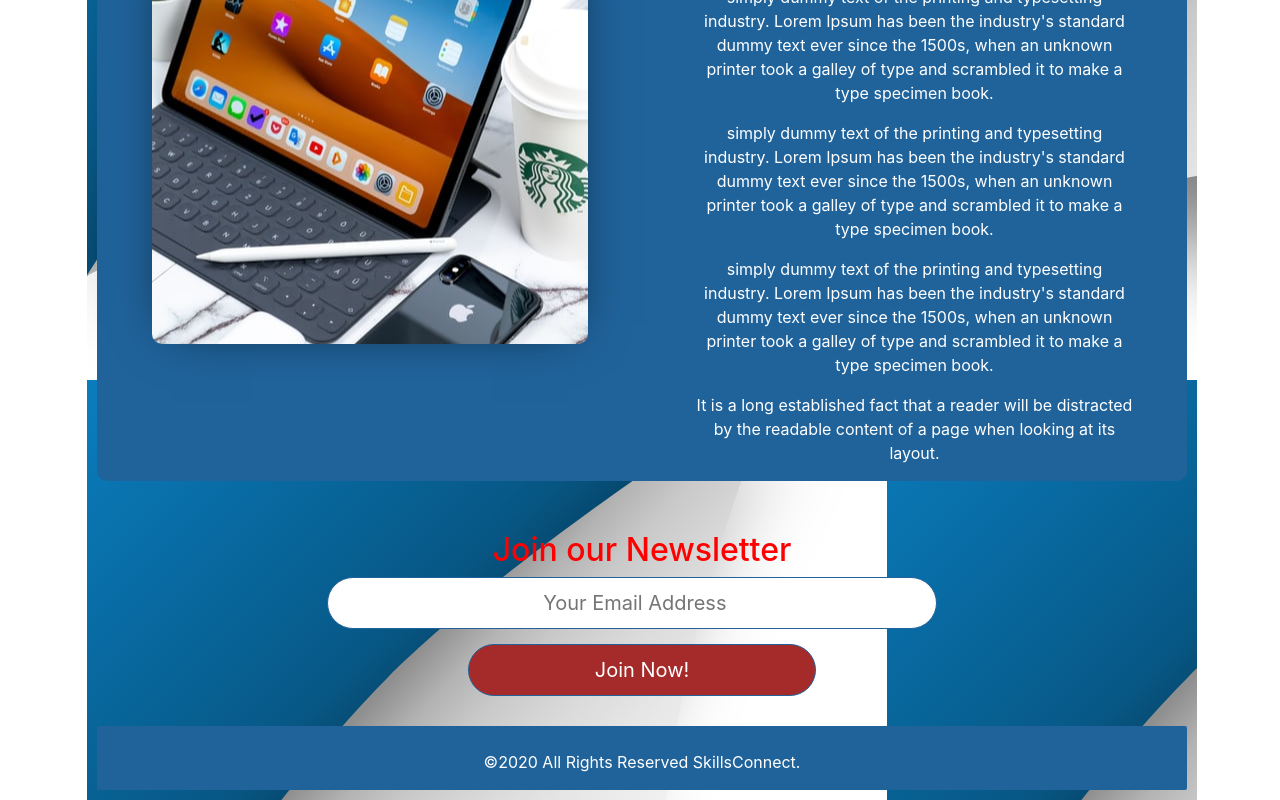
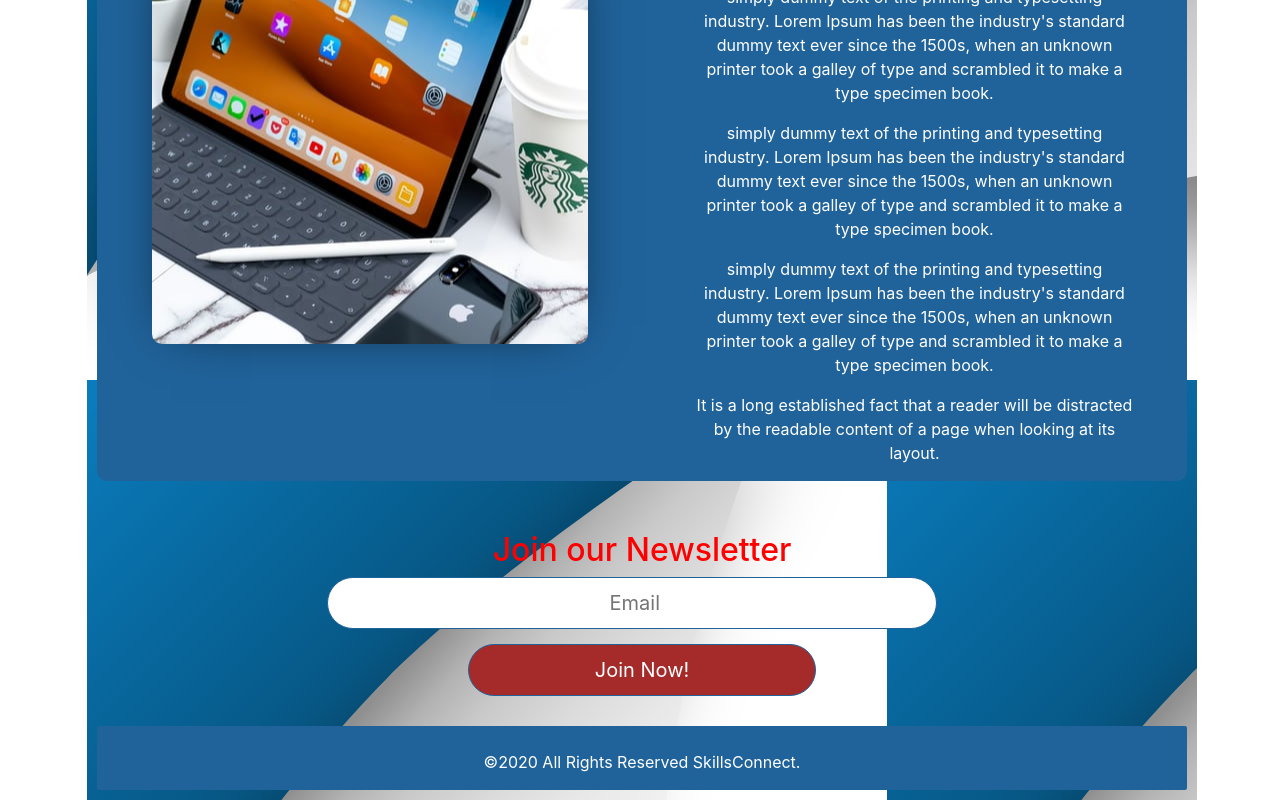
Before and after one commit to Sam92-Coder/SkillsConnect, a React (Create React App) app: page / in a window 1280 px wide. Shown: the part 2408-3208 px from the top of the page. Built offline with nearby package versions, Linux system fonts and the light colour scheme.

Commit message:
Update Home.js

```diff
--- a/src/Home.js
+++ b/src/Home.js
@@ -76,7 +76,7 @@
 <section>
     <h2>Join our Newsletter</h2>
     <form className="newsletter">
-        <input type ="email" placeholder=" Your Email Address" />
+        <input type ="email" placeholder=" Email" />
         <input type ="submit" value="Join Now!" />
     </form>
 </section>
```
